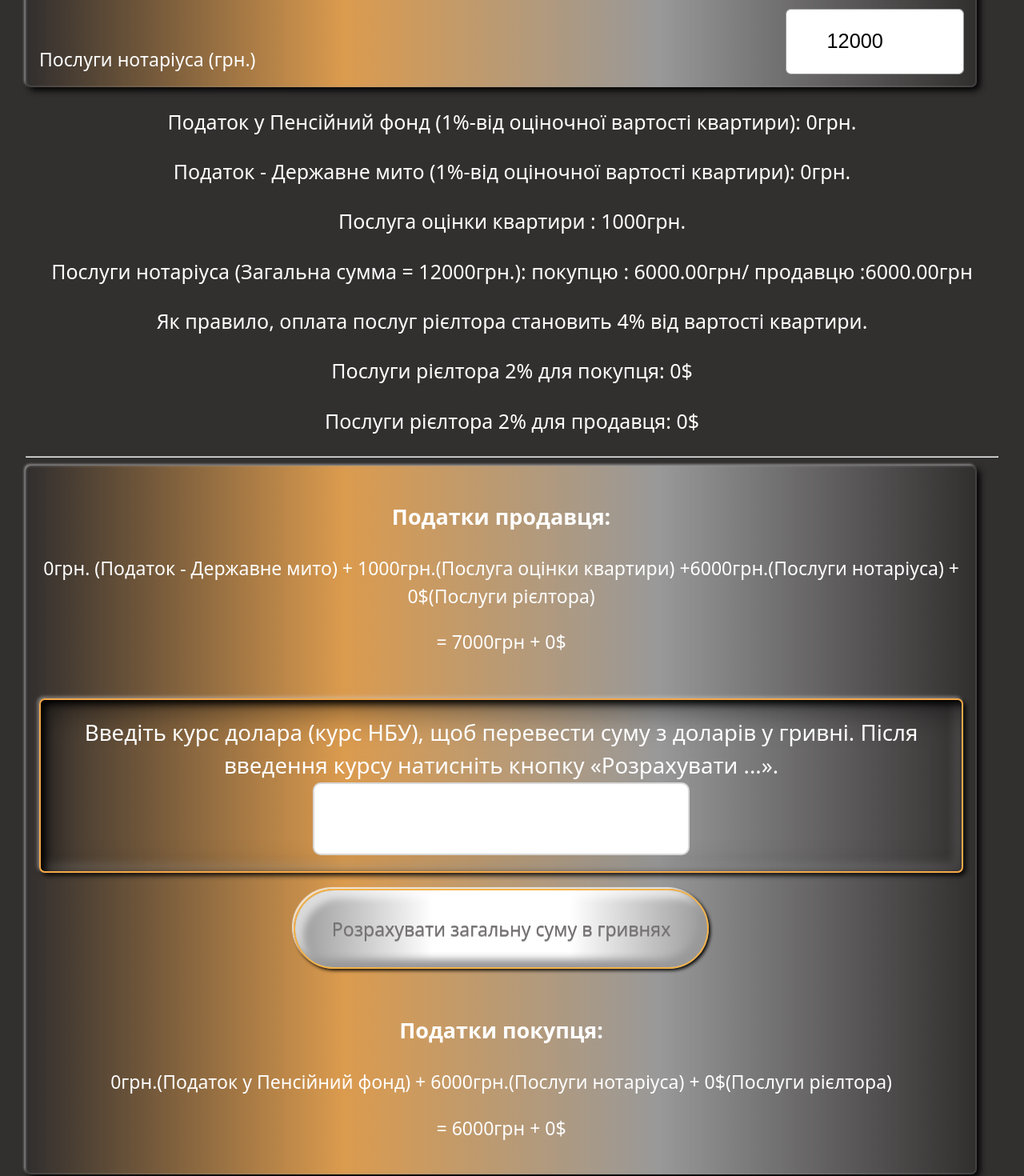
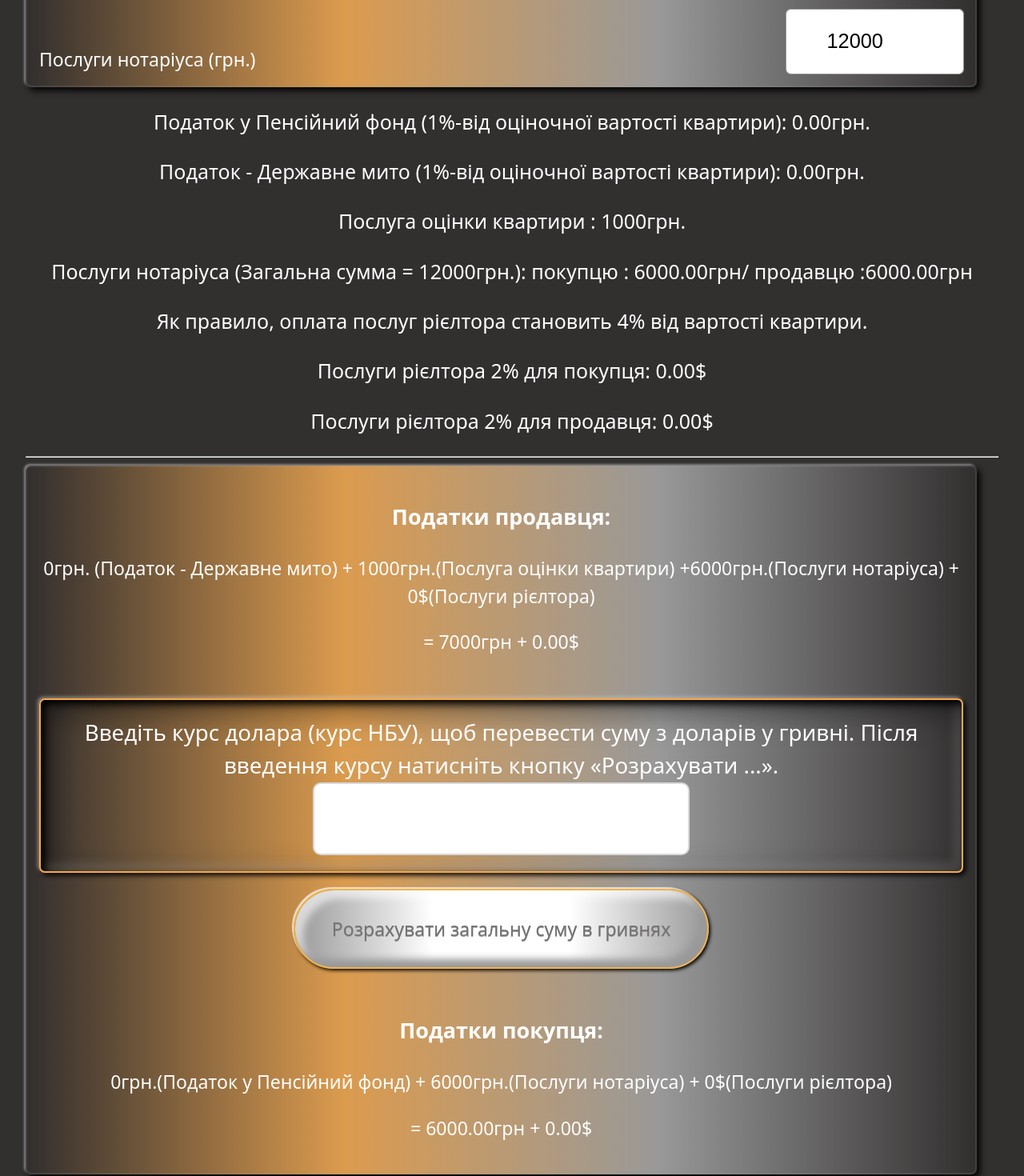
Before and after one commit to YliiaRom/vector, a React (Vite) app: page / in a window 1280 px wide. Shown: the part 1120-2590 px from the top of the page at 80% size. Built offline with nearby package versions, Linux system fonts and the light colour scheme.

Commit message:
modify txt

```diff
--- a/src/components/Calculator02/Calculator02.jsx
+++ b/src/components/Calculator02/Calculator02.jsx
@@ -191,13 +191,13 @@ function Calculator02() {
       </div>
       {/* --result-- */}
       <div className={css.description}>
-        <p>{`Податок у Пенсійний фонд (1%-від оціночної вартості квартири): ${pensionTax}грн.`}</p>
-        <p>{`Податок - Державне мито (1%-від оціночної вартості квартири): ${stateDuty}грн.`}</p>
+        <p>{`Податок у Пенсійний фонд (1%-від оціночної вартості квартири): ${pensionTax?.toFixed(2)}грн.`}</p>
+        <p>{`Податок - Державне мито (1%-від оціночної вартості квартири): ${stateDuty?.toFixed(2)}грн.`}</p>
         <p>{`Послуга оцінки квартири : ${appraisalCost}грн.`}</p>
         <p>{`Послуги нотаріуса (Загальна сумма = ${notaryTotal}грн.): покупцю : ${notaryBuyer.toFixed(2)}грн/ продавцю :${notarySeller.toFixed(2)}грн`}</p>
         <p>{`Як правило, оплата послуг рієлтора становить ${sumParsent}% від вартості квартири.`}</p>
-        <p>{`Послуги рієлтора ${percentBayer}% для покупця: ${realtorPriceBayer}$`}</p>
-        <p>{`Послуги рієлтора ${percentSeller}% для продавця: ${realtorPriceSeller}$`}</p>
+        <p>{`Послуги рієлтора ${percentBayer}% для покупця: ${realtorPriceBayer.toFixed(2)}$`}</p>
+        <p>{`Послуги рієлтора ${percentSeller}% для продавця: ${realtorPriceSeller.toFixed(2)}$`}</p>
       </div>
 
       <hr />
@@ -207,10 +207,10 @@ function Calculator02() {
           <h3>Податки продавця:</h3>
           <p>{` ${stateDuty}грн. (Податок - Державне мито) + ${appraisalCost}грн.(Послуга оцінки квартири) +${notarySeller}грн.(Послуги нотаріуса) + ${realtorPriceSeller}$(Послуги рієлтора)
        `}</p>
-          <p>{`   = ${totalSumSeller}грн +  ${realtorPriceSeller}$ `}</p>
+          <p>{`   = ${totalSumSeller}грн +  ${realtorPriceSeller.toFixed(2)}$ `}</p>
           <div>
             {exchangeRateRun && (
-              <p>{`= ${totalSumSeller}грн + ${convertationSumRealtorSeller.toFixed(2)}грн. = ${totalSumSellerUAH}грн.`}</p>
+              <p>{`= ${totalSumSeller}грн + ${convertationSumRealtorSeller.toFixed(2)}грн. = ${totalSumSellerUAH.toFixed(2)}грн.`}</p>
             )}
           </div>
         </div>
@@ -232,9 +232,9 @@ function Calculator02() {
         <div>
           <h3>Податки покупця:</h3>
           <p>{`${pensionTax}грн.(Податок у Пенсійний фонд) + ${notaryBuyer}грн.(Послуги нотаріуса) + ${realtorPriceBayer}$(Послуги рієлтора) `}</p>
-          <p>{`   = ${totalSumBayer}грн +  ${realtorPriceBayer}$`}</p>
+          <p>{`   = ${totalSumBayer.toFixed(2)}грн +  ${realtorPriceBayer.toFixed(2)}$`}</p>
           {exchangeRateRun && (
-            <p>{`= ${totalSumBayer}грн + ${convertationSumRealtorBayer.toFixed(2)}грн.=  ${totalSumBayerUAH}грн.`}</p>
+            <p>{`= ${totalSumBayer.toFixed(2)}грн + ${convertationSumRealtorBayer.toFixed(2)}грн.=  ${totalSumBayerUAH.toFixed(2)}грн.`}</p>
           )}
         </div>
       </div>
```
